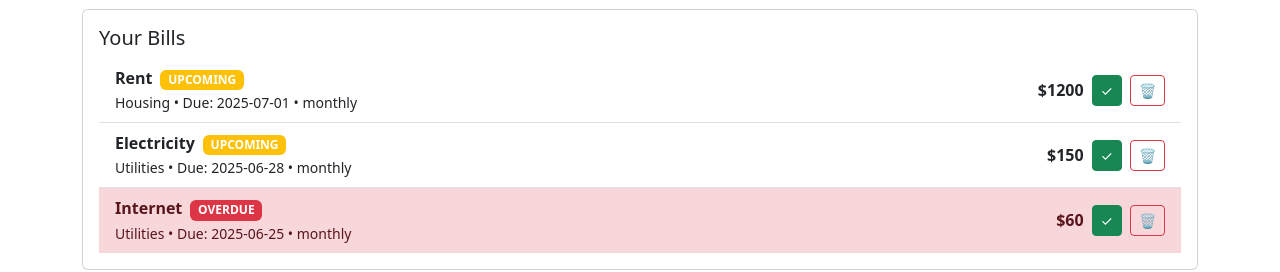
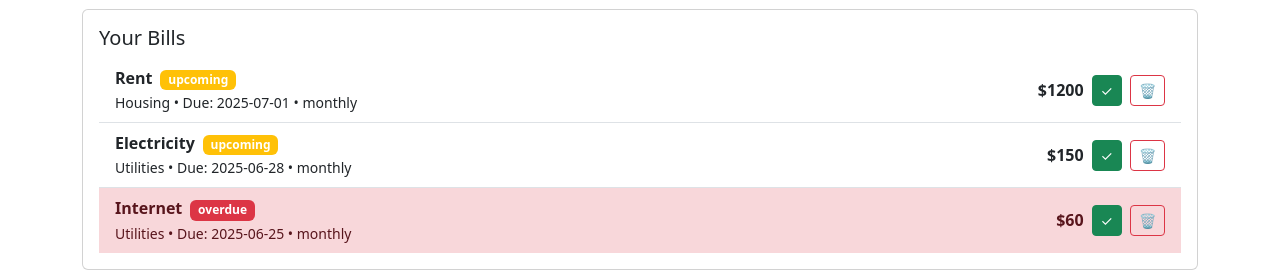
Before and after one commit to KhalanHappiness/BudgetWise, a React (Vite) app in the folder client/Budget-wise/: page /bills in a window 1280 px wide. Shown: the part 481-753 px from the top of the page. Built offline with nearby package versions, Linux system fonts and the light colour scheme.

Commit message:
added bill status to the BillManager

```diff
--- a/client/Budget-wise/src/pages/BillsManager.jsx
+++ b/client/Budget-wise/src/pages/BillsManager.jsx
@@ -181,7 +181,7 @@ const BillsManager = () => {
                       bill.status === 'paid' ? 'bg-success' :
                       'bg-warning'
                     }`}>
-                      {bill.status.toUpperCase()}
+                      {bill.status}
                     </span>
                     <br />
                     <small>{bill.category} • Due: {bill.dueDate} • {bill.recurring}</small>
```
